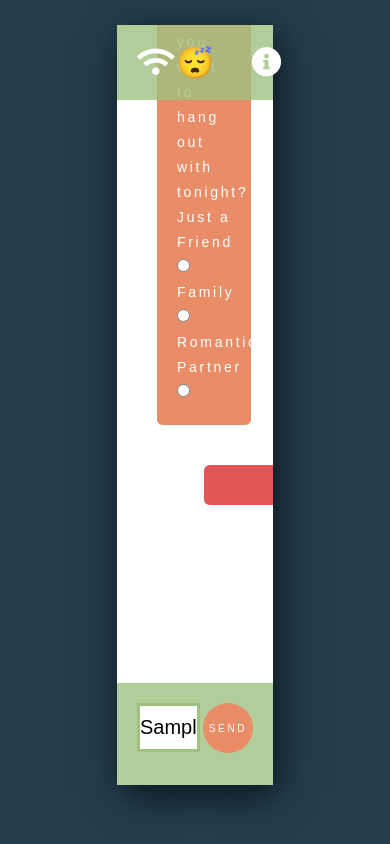
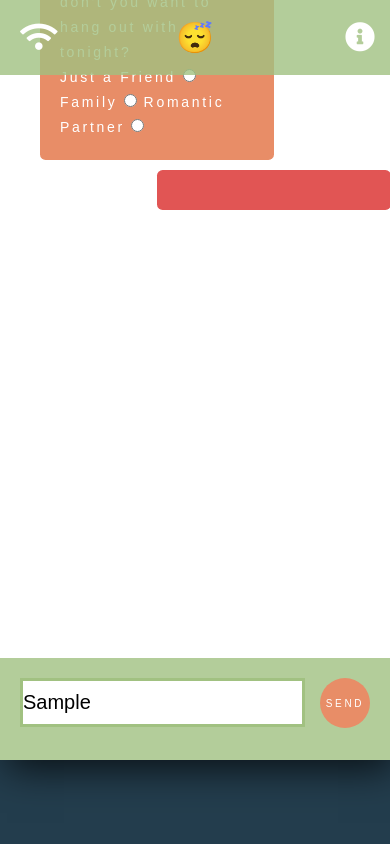
Before and after one commit to keraajohnson/keraJohnson_project3, a plain HTML site: page index.html in a window 390 px wide. Both pictures are taken after typing "Sample" into the empty fields and a click on the input "Send". Drawn offline with nearby package versions, Linux system fonts and the light colour scheme; some packages are replaced by stand-ins of ours; a script that the page names is missing.

Commit message:
Responsive design and cross browser testing

```diff
--- a/index.html
+++ b/index.html
@@ -78,7 +78,7 @@
 
                             </div>
                         </section>
-                        <div class="typing-indicator typing dots hide-dots">
+                        <div class="typing-indicator hide-dots">
                             <span></span>
                             <span></span>
                             <span></span>
@@ -105,6 +105,8 @@
         </section>
     </main>
     <script src="https://cdnjs.cloudflare.com/ajax/libs/jquery/2.1.4/jquery.js"></script>
+    <script src="https://cdnjs.cloudflare.com/ajax/libs/jquery-smooth-scroll/2.2.0/jquery.smooth-scroll.min.js"></script>
     <script src="scripts/scripts.js"></script>
+
 </body>
 </html>
--- a/scripts/scripts.js
+++ b/scripts/scripts.js
@@ -278,7 +278,7 @@ myApp.textDisappear = function () {
 
         function hideDots() {
             $('.typing-indicator').removeClass('hide-dots');
-            setTimeout(showDots, 1000);
+            setTimeout(showDots, 2000);
         };
 
         hideDots();
@@ -295,9 +295,9 @@ myApp.textDisappear = function () {
 myApp.updateScroll = function () {
     var element = document.getElementById("phone-main");
     element.scrollTop = element.scrollHeight;
-    console.log(element.scrollHeight);
+
+    console.log(element.scrollHeight)
 }
-
 
 myApp.submitChoice = function () {
     $('form').on('submit', function (e) {
@@ -321,6 +321,8 @@ myApp.submitChoice = function () {
         console.log(myApp.finalFilteredArray);
 
         $('.final-message').removeClass('hide');
+        $('.typing-indicator').addClass('hide-dots');
+        // myApp.updateScroll();
 
         $('.your-excuse').html(`<p>${myApp.finalFilteredArray[0].message(myApp.personName)}</p>`);
 
@@ -336,4 +338,5 @@ myApp.init = function () {
 
 $(function() {
     myApp.init();
+
 });
--- a/styles/partials/_utils.scss
+++ b/styles/partials/_utils.scss
@@ -64,14 +64,17 @@ $borderColor:  #A1C181;
 
 // Breakpoint Mixins
 
-@mixin breakPoint($point) {
-  @if $point == large {
+@mixin break-point($point) {
+  @if $point == desktop {
     @media (max-width: 940px) { @content; }
   }
-  @else if $point == medium {
+  @else if $point == tablet {
     @media (max-width: 768px) { @content; }
   }
-  @else if $point == small {
-    @media (max-width: 480px)  { @content; }
+  @else if $point == big-phone {
+    @media (max-width: 450px) { @content; }
+  }
+  @else if $point == small-phone {
+    @media (max-width: 320px)  { @content; }
   }
 }
--- a/styles/partials/main.scss
+++ b/styles/partials/main.scss
@@ -2,12 +2,23 @@
     width: 40%;
     margin: 0 auto;
     margin-top: 25px;
-    height: 90vh;
+    height: 95vh;
     position: relative;
     font-size: 2rem;
     box-shadow: 5px 10px 37px -2px rgba(0,0,0,0.75);
     -webkit-box-shadow: 5px 10px 37px -2px rgba(0,0,0,0.75);
     -moz-box-shadow: 5px 10px 37px -2px rgba(0,0,0,0.75);
+    @include break-point(big-phone) {
+        width: 100%;
+        height: 90vh;
+        margin-top: 0;
+    }
+    // small break-point
+    @include break-point(small-phone) {
+        width: 100%;
+        height: 90vh;
+        margin-top: 0;
+    }
         .phone-heading {
             @include display-flex;
             font-size: 3rem;
@@ -15,9 +26,18 @@
             background-color: rgba(161, 193, 129, 0.8);
             position: fixed;
             padding: 20px;
-            // border-bottom: 0.5px solid $grey;
             align-items: center;
             z-index: 10;
+            // medium break-point
+            @include break-point(big-phone) {
+                width: 100%;
+                position: absolute;
+            }
+            // small break-point
+            @include break-point(small-phone) {
+                width: 100%;
+                position: absolute;
+            }
                 .phone-utils {
                     width: 10%;
                 }
@@ -44,6 +64,12 @@
                 .phone-main {
                     overflow: scroll;
                     height: 580px;
+                    @include break-point(big-phone) {
+                        height: 300px;
+                    }
+                    @include break-point(small-phone) {
+                        height: 200px;
+                    }
                     .relationship-input,
                     .reason-input,
                     .tone-input,
@@ -52,7 +78,7 @@
                      {
                         padding: 20px;
                         width: 60%;
-                        margin: 40px;
+                        margin:  10px 40px;
                         @include white-font(1.4rem);
                             &.hide {
                                  display: none;
@@ -67,16 +93,19 @@
                                 position: relative;
                                 border-radius: .4em;
                                 left: 30%;
-                                margin-bottom: 100px
                             }
                     }
                     .relationship-input {
-                        margin-top: 100px
+                        margin-top: 100px;
+                            .realtionship {
+                                color: black;
+                            }
                     }
                     .reason-input {
 
                     }
                     .tone-input {
+
 
                     }
                     .person-input {
@@ -120,18 +149,23 @@
         }
 }
 
+.scroll-to-bottom {
+    margin-top: 90px;
+    display: block;
+}
+
 .typing-indicator {
-
   background-color: #E88D67;
   will-change: transform;
   width: auto;
   border-radius: 50px;
   padding: 20px;
   display: table;
-  margin: 0 auto;
+  margin: 5px auto;
+//   margin-top: 60px;
   position: absolute;
-  bottom: 15%;
-  right: 5%;
+  bottom:15%;
+  right: 42%;
   animation: 2s bulge infinite ease-out;
   span {
     height: 15px;
@@ -161,3 +195,20 @@
     transform: scale(1.05);
   }
 }
+
+
+// // input[type="radio"]{
+// //   display: none;
+// // }
+
+// input[type="radio"] + label{
+//   background-color: purple;
+//   padding: 10px;
+//   letter-spacing: 1px;
+// }
+
+// input[type="radio"]:checked + label{
+//   background-color: darkgreen;
+//   color: white;
+//   transition: background-color, color .2s;
+// }
```
Also changed, not shown: styles/style.css.
